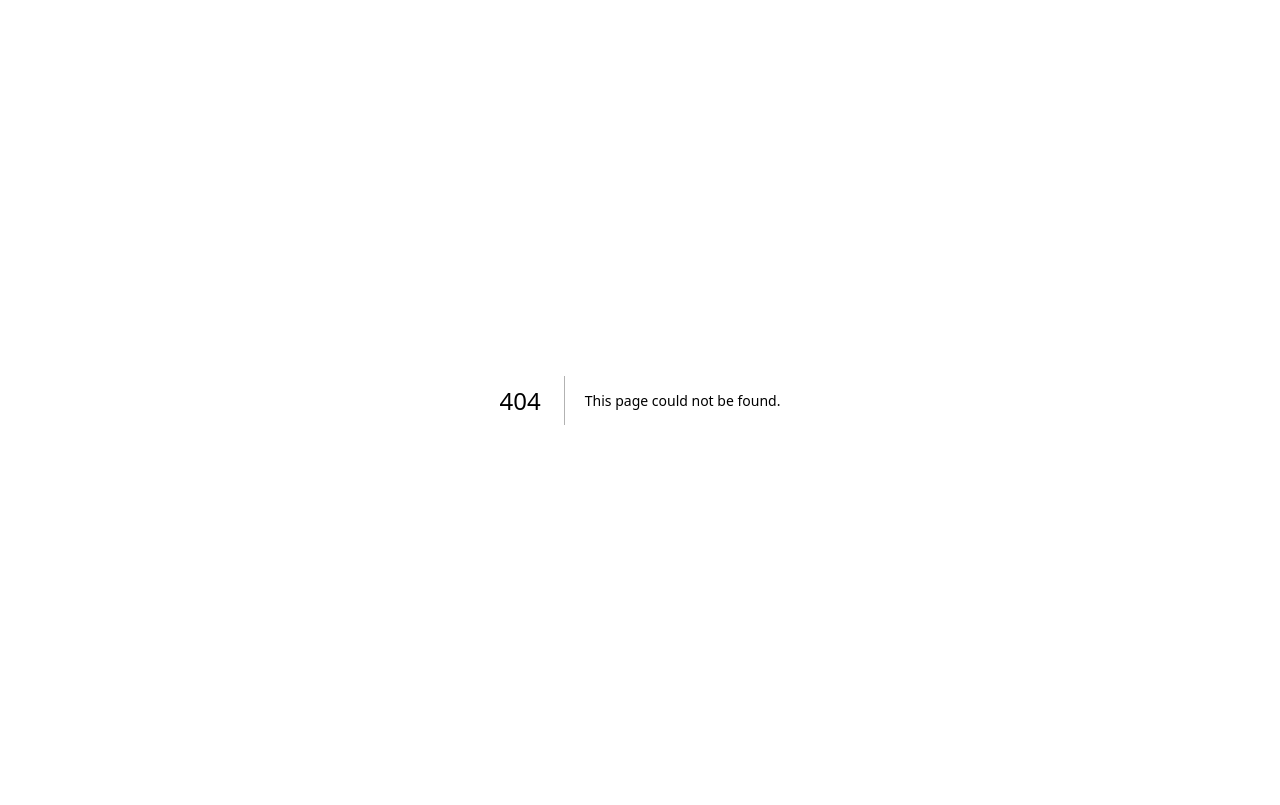
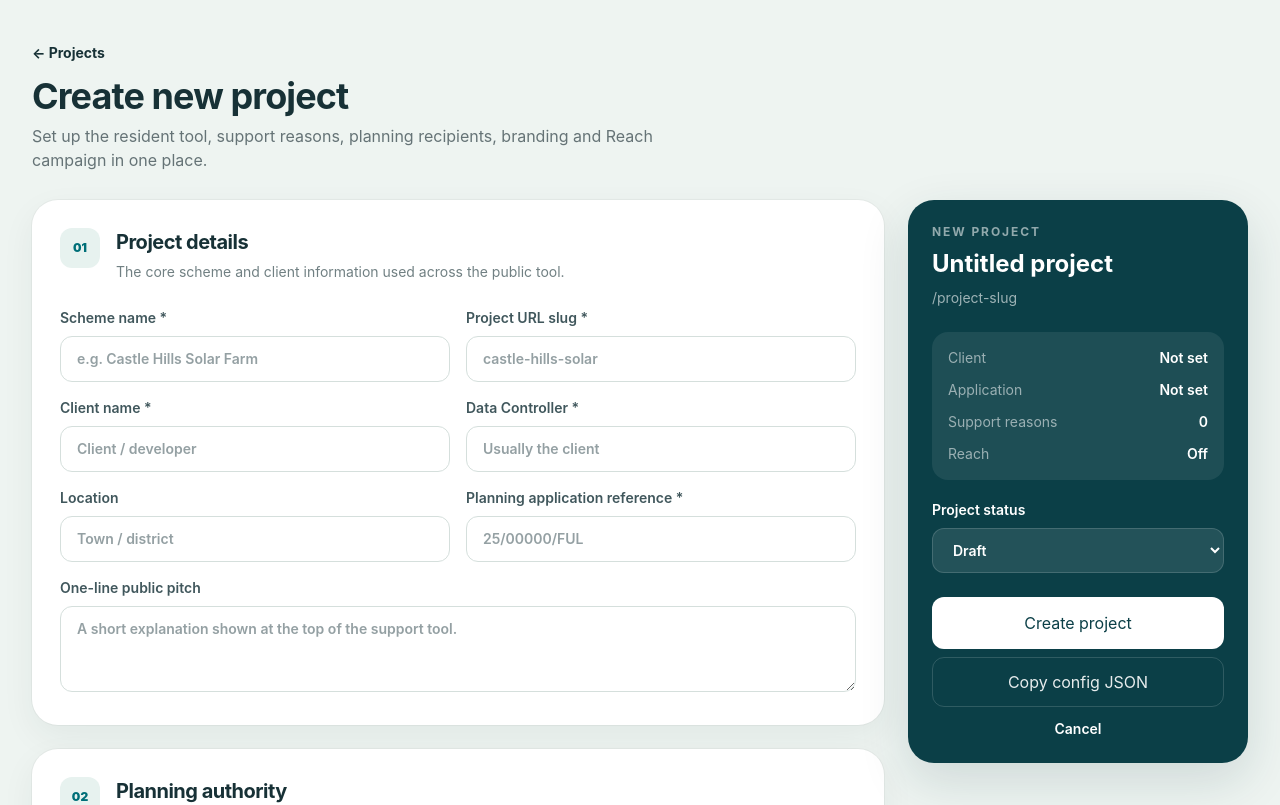
Before and after one commit to JakeWDevComms/Support-Gen, a Next.js app: page /admin/projects/new in a window 1280 px wide. Before the commit this address had no page. Shown: the top 805 px of the page. Built offline with nearby package versions, Linux system fonts and the light colour scheme; no server answers.

Commit message:
Add new project setup page

```diff
--- /dev/null
+++ b/src/app/admin/projects/new/page.tsx
@@ -0,0 +1,17 @@
+import Link from "next/link";
+import { ProjectEditor } from "@/components/project-editor";
+
+export default function NewProjectPage(){
+  return <main className="min-h-screen bg-[#eef4f1] px-5 py-8 md:px-8 md:py-10">
+    <div className="mx-auto max-w-7xl">
+      <div className="mb-7 flex items-center justify-between gap-4">
+        <div>
+          <Link href="/" className="text-sm font-bold text-[#006f78] hover:underline">← Projects</Link>
+          <h1 className="mt-3 text-4xl font-bold tracking-tight text-[#173136]">Create new project</h1>
+          <p className="mt-2 max-w-2xl text-[#657376]">Set up the resident tool, support reasons, planning recipients, branding and Reach campaign in one place.</p>
+        </div>
+      </div>
+      <ProjectEditor mode="create" databaseReady={Boolean(process.env.DATABASE_URL)}/>
+    </div>
+  </main>;
+}
```
